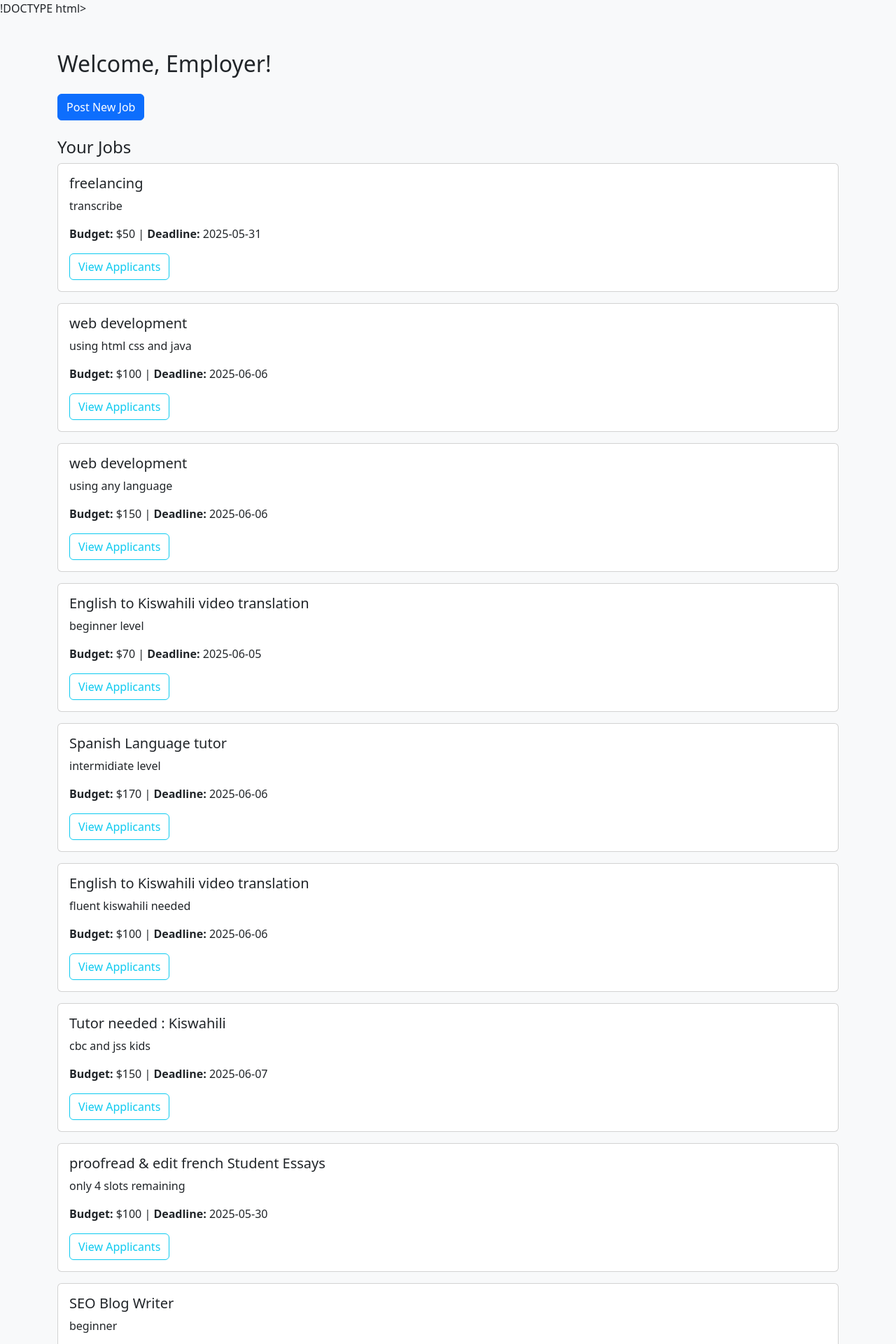
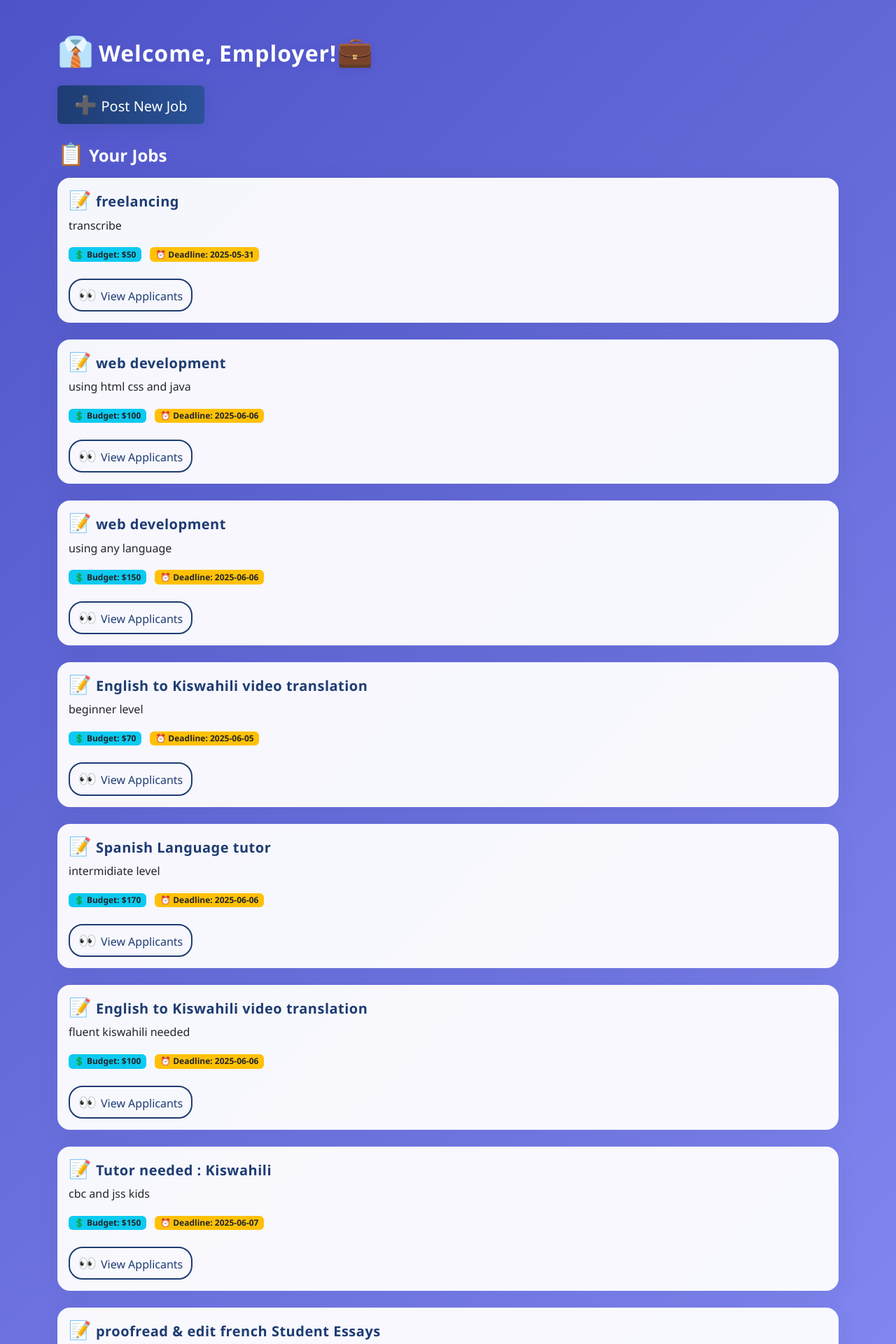
Before and after one commit to 1234manucho/freelancing-Web, a Flask app: template templates/employer_dashboard.html in a window 1280 px wide. Shown: the top 1920 px of the page at 70% size. Run offline with Flask 3, Linux system fonts and the light colour scheme; the template is opened without the code that fills it: values that come from a table or form of the project are taken from there, others are empty.

Commit message:
Update project with latest changes

```diff
--- a/app.py
+++ b/app.py
@@ -97,7 +97,7 @@ def post_job():
             'budget': int(request.form['budget']),
             'deadline': request.form['deadline'],
         }
-        return redirect(url_for('pay_job_fee'))
+        #return redirect(url_for('pay_job_fee'))
     return render_template('post_job.html')
 
 @app.route('/pay_job_fee', methods=['GET'])
--- a/templates/employer_dashboard.html
+++ b/templates/employer_dashboard.html
@@ -1,22 +1,91 @@
-!DOCTYPE html>
+<!DOCTYPE html>
 <html lang="en">
 <head>
   <meta charset="UTF-8">
   <title>Employer Dashboard</title>
   <link href="https://cdn.jsdelivr.net/npm/bootstrap@5.3.0/dist/css/bootstrap.min.css" rel="stylesheet">
+  <style>
+    body {
+      background: linear-gradient(135deg, #4e54c8 0%, #8f94fb 100%);
+      min-height: 100vh;
+      font-family: 'Segoe UI', sans-serif;
+    }
+    .dashboard-header {
+      animation: fadeInDown 1s;
+      color: #fff;
+      font-weight: bold;
+      letter-spacing: 1px;
+      text-shadow: 0 2px 8px #4e54c8;
+    }
+    .btn-primary {
+      background: linear-gradient(90deg, #1e3c72 0%, #2a5298 100%);
+      border: none;
+      transition: transform 0.2s, box-shadow 0.2s;
+      box-shadow: 0 4px 20px rgba(30,60,114,0.15);
+    }
+    .btn-primary:hover {
+      transform: translateY(-2px) scale(1.05);
+      box-shadow: 0 8px 32px rgba(30,60,114,0.25);
+    }
+    .card {
+      border: none;
+      border-radius: 18px;
+      box-shadow: 0 6px 32px rgba(44,62,80,0.08);
+      background: rgba(255,255,255,0.95);
+      animation: fadeInUp 0.8s;
+      transition: transform 0.2s, box-shadow 0.2s;
+    }
+    .card:hover {
+      transform: translateY(-4px) scale(1.01);
+      box-shadow: 0 12px 48px rgba(44,62,80,0.13);
+    }
+    .card-title {
+      color: #1e3c72;
+      font-weight: 600;
+      letter-spacing: 0.5px;
+    }
+    .btn-outline-info {
+      border-radius: 20px;
+      border-width: 2px;
+      font-weight: 500;
+      transition: background 0.2s, color 0.2s;
+      color: #1e3c72;
+      border-color: #1e3c72;
+    }
+    .btn-outline-info:hover {
+      background: #1e3c72;
+      color: #fff;
+      border-color: #1e3c72;
+    }
+    @keyframes fadeInDown {
+      from { opacity: 0; transform: translateY(-40px);}
+      to { opacity: 1; transform: translateY(0);}
+    }
+    @keyframes fadeInUp {
+      from { opacity: 0; transform: translateY(40px);}
+      to { opacity: 1; transform: translateY(0);}
+    }
+    .emoji {
+      font-size: 1.3em;
+      margin-right: 6px;
+    }
+  </style>
 </head>
-<body class="bg-light">
+<body>
   <div class="container py-5">
-    <h2 class="mb-4">Welcome, Employer!</h2>
-    <a href="/post_job" class="btn btn-primary mb-4">Post New Job</a>
-    <h4>Your Jobs</h4>
+    <h2 class="mb-4 dashboard-header"><span class="emoji">👔</span>Welcome, Employer!<span class="emoji">💼</span></h2>
+    <a href="/post_job" class="btn btn-primary mb-4 px-4 py-2 fs-5"><span class="emoji">➕</span>Post New Job</a>
+    <h4 class="mb-3" style="color:#fff;font-weight:600;"><span class="emoji">📋</span>Your Jobs</h4>
     {% for job in jobs %}
-      <div class="card mb-3">
+      <div class="card mb-4">
         <div class="card-body">
-          <h5 class="card-title">{{ job.title }}</h5>
+          <h5 class="card-title"><span class="emoji">📝</span>{{ job.title }}</h5>
           <p class="card-text">{{ job.description }}</p>
-          <p><strong>Budget:</strong> ${{ job.budget }} | <strong>Deadline:</strong> {{ job.deadline }}</p>
-          <a href="/job/{{ job.id }}/applicants" class="btn btn-outline-info">View Applicants</a>
+          <p>
+            <span class="badge bg-info text-dark me-2"><strong>💲 Budget:</strong> ${{ job.budget }}</span>
+            <span class="badge bg-warning text-dark"><strong>⏰ Deadline:</strong> {{ job.deadline }}</span>
+          </p>
+          <a href="/job/{{ job.id }}/applicants" class="btn btn-outline-info mt-2"><span class="emoji">👀</span>View Applicants</a>
         </div>
       </div>
     {% endfor %}
```
Also changed, not shown: templates/view_applicants.html (+70 -9 lines), instance/freelance_platform.db.
